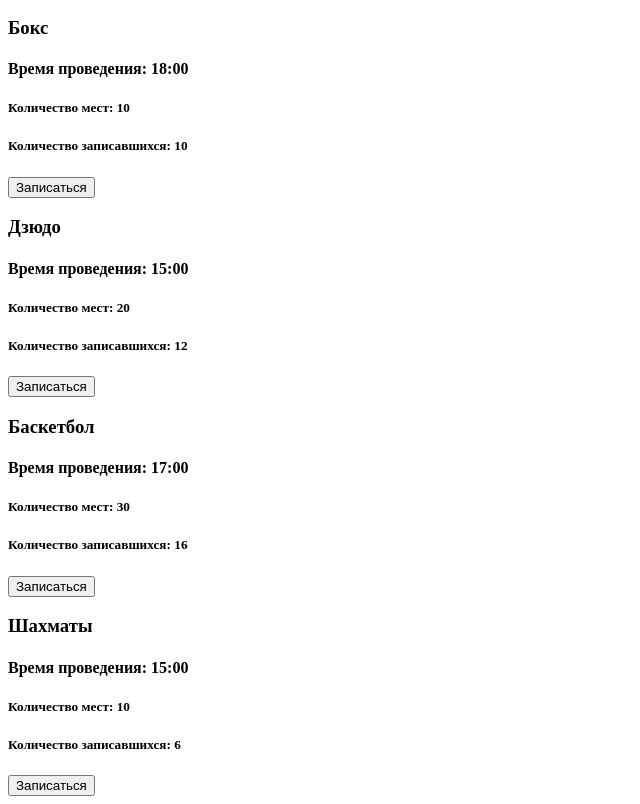
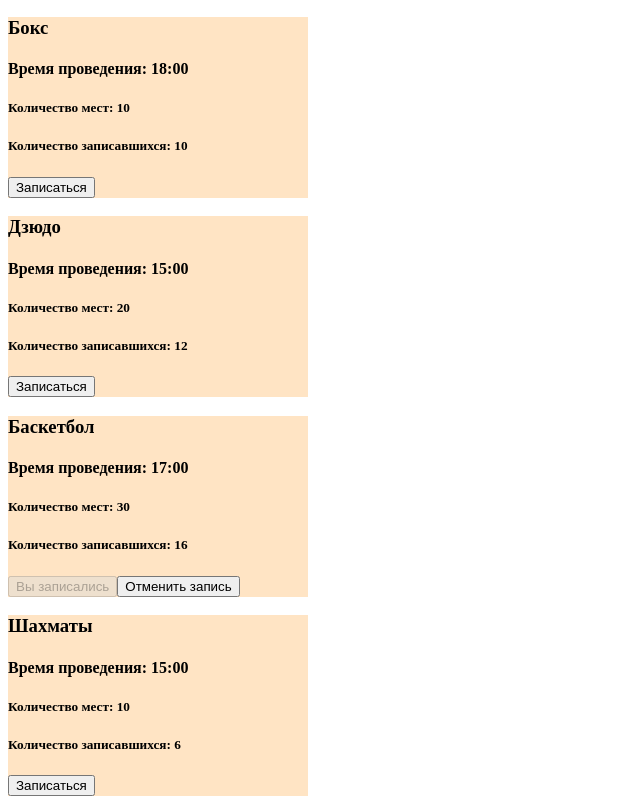
Before and after one commit to Alex-Krasko/JS-API, a plain HTML site: page HW_1/index.html in a window 1280 px wide. Shown: the part 50-854 px from the top of the page, without its empty margins (0-640 px from the left). Drawn offline with Linux system fonts and the light colour scheme.

Commit message:
HW_1 modifyed

```diff
--- a/HW_1/index.html
+++ b/HW_1/index.html
@@ -5,6 +5,12 @@
     <meta charset="UTF-8">
     <meta name="viewport" content="width=device-width, initial-scale=1.0">
     <title>Расписание занятий</title>
+    <style>
+        .blk>div {
+            width: 300px;
+            background-color: bisque;
+        }
+    </style>
 </head>
 
 <body>
--- a/HW_1/schedule.js
+++ b/HW_1/schedule.js
@@ -3,24 +3,28 @@ let schedule = `[
     "title" : "Бокс",
     "time" : "18:00",
     "maxCount" : 10,
-    "nowCount" : 10
+    "nowCount" : 10,
+    "signUp" : false
 },
 {
     "title" : "Дзюдо",
     "time" : "15:00",
     "maxCount" : 20,
-    "nowCount" : 12
+    "nowCount" : 12,
+    "signUp" : false
 },
 {
     "title" : "Баскетбол",
     "time" : "17:00",
     "maxCount" : 30,
-    "nowCount" : 16
+    "nowCount" : 16,
+    "signUp" : true
 },
 {
     "title" : "Шахматы",
     "time" : "15:00",
     "maxCount" : 10,
-    "nowCount" : 6
+    "nowCount" : 6,
+    "signUp" : false
 }
 ]`;
--- a/HW_1/script.js
+++ b/HW_1/script.js
@@ -12,23 +12,43 @@ function addBlk(arr) {
     const exrMax = exrBlk.appendChild(document.createElement('h5'));
     const exrNow = exrBlk.appendChild(document.createElement('h5'));
     const btn = exrBlk.appendChild(document.createElement('button'));
+    btn.textContent = "Записаться"
 
+    if (arr.signUp) {
+        btn.textContent = "Вы записались";
+        btn.disabled = true;
+        ifSignUp();
+        // const btn2 = exrBlk.appendChild(document.createElement('button'));
+        // btn2.textContent = "Отменить запись";
+    }
 
-    btn.textContent = "Записаться"
+    function ifSignUp() {
+        const btn2 = exrBlk.appendChild(document.createElement('button'));
+        btn2.textContent = "Отменить запись"
+        btn2.addEventListener('click', () => {
+            exrNow.textContent = "Количество записавшихся: " + (--arr.nowCount);
+            btn.disabled = false;
+            btn.textContent = "Записаться"
+            btn2.remove();
+            arr.signUp = false;
+        })
+    }
 
     btn.addEventListener('click', () => {
         if (arr.nowCount < arr.maxCount) {
             btn.textContent = "Вы записались"
             exrNow.textContent = "Количество записавшихся: " + (++arr.nowCount);
-            const btn2 = exrBlk.appendChild(document.createElement('button'));
-            btn2.textContent = "Отменить запись"
-            btn2.addEventListener('click', () => {
-                exrNow.textContent = "Количество записавшихся: " + (--arr.nowCount);
-                btn.disabled = false;
-                btn.textContent = "Записаться"
-                btn2.remove();
-            })
+            // const btn2 = exrBlk.appendChild(document.createElement('button'));
+            // btn2.textContent = "Отменить запись"
+            // btn2.addEventListener('click', () => {
+            //     exrNow.textContent = "Количество записавшихся: " + (--arr.nowCount);
+            //     btn.disabled = false;
+            //     btn.textContent = "Записаться"
+            //     btn2.remove();
+            // })
+            ifSignUp();
             btn.disabled = true;
+            arr.signUp = true;
         }
         else {
             btn.disabled = true;
```
